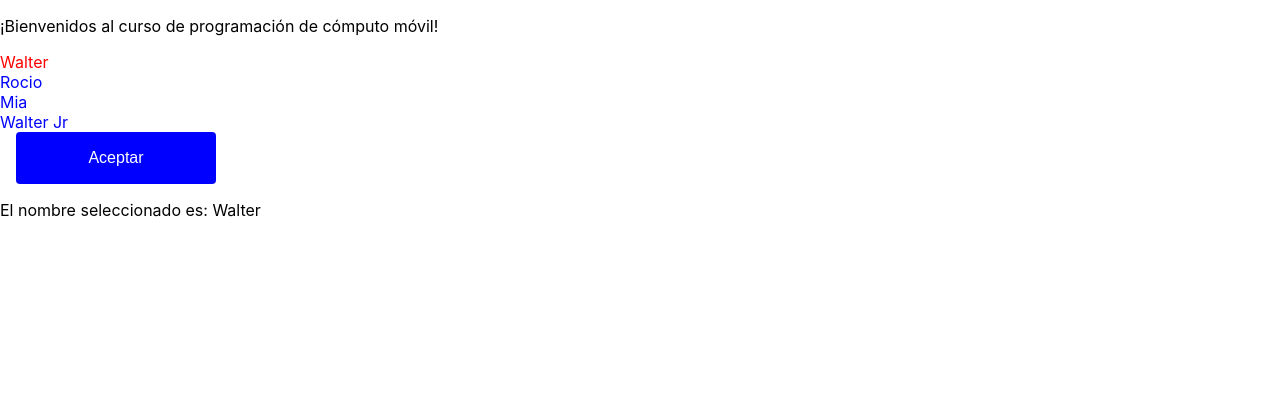
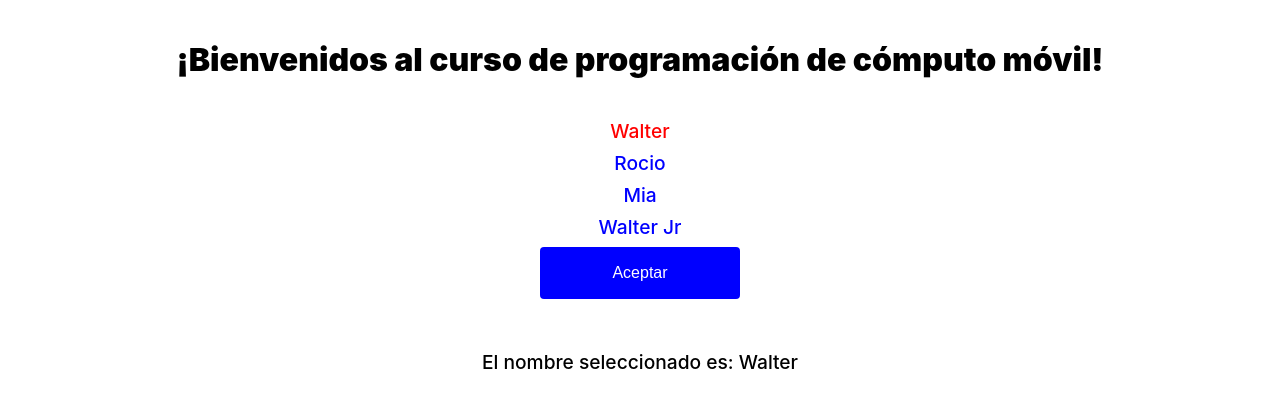
Before and after one commit to wgdomenzain/reactCourse.CM2019.myFirstApp, a React (Create React App) app: page / in a window 1280 px wide. Shown: the top 408 px of the page. Built offline with nearby package versions, Linux system fonts and the light colour scheme.

Commit message:
CSSs improvements

```diff
--- a/src/App.js
+++ b/src/App.js
@@ -1,4 +1,5 @@
 import React from 'react';
+import styles from './App.module.scss';
 import List from './components/List/List';
 import Button from './components/Button/Button';
 import produce from 'immer/dist/immer';
@@ -21,10 +22,10 @@ class App extends React.PureComponent {
 		const { items, index } = this.state;
 		return (
 			<div>
-				<p>¡Bienvenidos al curso de programación de cómputo móvil!</p>
+				<p className={styles.title}>¡Bienvenidos al curso de programación de cómputo móvil!</p>
 				<List items={items} index={index} />
 				<Button label={'Aceptar'} onClick={this.onHandleButton} />
-				<p>El nombre seleccionado es: {items[index]}</p>
+				<p className={styles.result}>El nombre seleccionado es: {items[index]}</p>
 			</div>
 		);
 	}
--- a/src/App.module.scss
+++ b/src/App.module.scss
@@ -1,3 +1,18 @@
+* {
+	box-sizing: border-box;
+}
+.title {
+	font-size: 2rem;
+	font-weight: 900;
+	text-align: center;
+	padding: 8px 16px 8px 16px;
+}
+.result {
+	padding-top: 32px;
+	text-align: center;
+	font-weight: 500;
+	font-size: 1.2rem;
+}
 .button_green {
 	background: green !important;
 }
--- a/src/components/Button/Button.js
+++ b/src/components/Button/Button.js
@@ -11,9 +11,11 @@ export default class Button extends React.Component {
 		const { onClick, label, className } = this.props;
 		console.log('TCL: Button -> render -> className', className);
 		return (
-			<button onClick={onClick} className={styles.button + ' ' + className}>
-				{label}
-			</button>
+			<div className={styles.main}>
+				<button onClick={onClick} className={styles.button + ' ' + className}>
+					{label}
+				</button>
+			</div>
 		);
 	}
 }
--- a/src/components/Button/Button.module.scss
+++ b/src/components/Button/Button.module.scss
@@ -1,5 +1,9 @@
 * {
 	box-sizing: border-box;
+}
+.main {
+	display: flex;
+	justify-content: center;
 }
 .button {
 	color: white;
@@ -10,9 +14,10 @@
 	font-weight: 500;
 	border: none;
 	border-radius: 4px;
-	margin: 0 0 0 16px;
+	margin: 0 0 0 0;
 	cursor: pointer;
 	outline: none;
+	text-align: center;
 }
 
 .button:hover {
--- a/src/components/List/List.module.scss
+++ b/src/components/List/List.module.scss
@@ -11,13 +11,16 @@
 	text-align: left;
 }
 
-.item {
-	text-decoration: none;
-	list-style: none;
-	color: blue;
-}
+.item,
 .item_selected {
 	text-decoration: none;
 	list-style: none;
+	font-size: 1.2rem;
+	font-weight: 500;
+	color: blue;
+	text-align: center;
+	margin: 8px 16px;
+}
+.item_selected {
 	color: red;
 }
```
